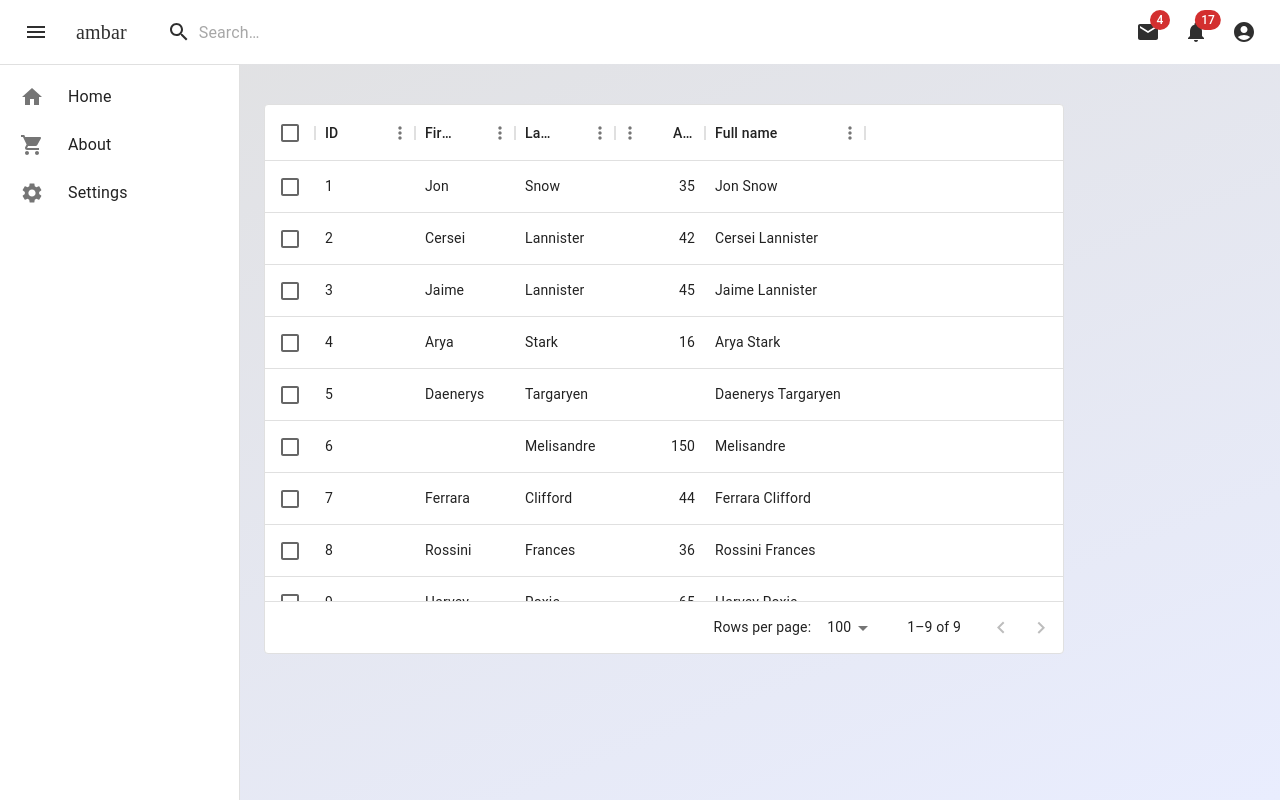
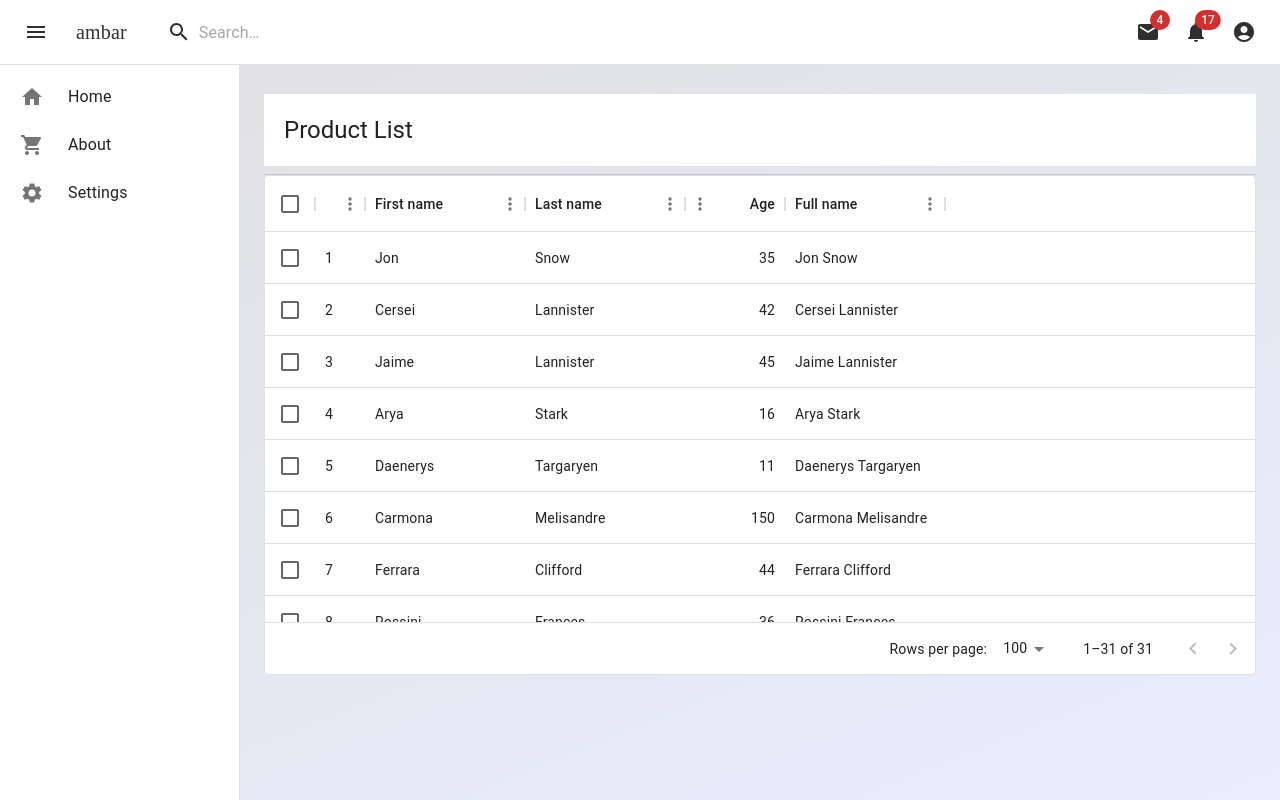
Before and after one commit to Skey16/front-project, a React (Create React App) app: page /products in a window 1280 px wide. Built offline with nearby package versions, Linux system fonts and the light colour scheme.

Commit message:
Second Commit

```diff
--- a/src/components/Sidenav.jsx
+++ b/src/components/Sidenav.jsx
@@ -151,7 +151,6 @@ export default function Sidenav() {
                 </ListItemButton>
               </ListItem>
         </List>
-
       </Drawer>
     </Box>
   );
--- a/src/pages/Products.jsx
+++ b/src/pages/Products.jsx
@@ -9,7 +9,7 @@ export default function Products() {
     <>
       <div className="bgcolor">
         <Navbar />
-        <Box height={80} />
+        <Box height={70} />
         <Box sx={{ display: "flex" }}>
           <Sidenav />
           <Box component="main" sx={{ flexGrow: 1, p: 3 }}>
--- a/src/pages/products/ProductList.jsx
+++ b/src/pages/products/ProductList.jsx
@@ -1,44 +1,79 @@
-import * as React from 'react';
-import Grid from "@mui/material/Grid";
-import { DataGrid } from '@mui/x-data-grid';
+import * as React from "react";
+import { DataGrid } from "@mui/x-data-grid";
+import Typography from "@mui/material/Typography";
+import Divider from "@mui/material/Divider";
 
 const columns = [
-  { field: 'id', headerName: 'ID', Width:40 },
-  { field: 'firstName', headerName: 'First name', maxWidth: 130 },
-  { field: 'lastName', headerName: 'Last name',maxWidth: 130 },
+  { field: "id", headerName: "ID", width: 40 },
+  { field: "firstName", headerName: "First name", width: 160 },
+  { field: "lastName", headerName: "Last name", width: 160 },
   {
-    field: 'age',
-    headerName: 'Age',
-    type: 'number',
-    width: 90,
+    field: "age",
+    headerName: "Age",
+    type: "number",
+    width: 100,
   },
   {
-    field: 'fullName',
-    headerName: 'Full name',
-    description: 'This column has a value getter and is not sortable.',
+    field: "fullName",
+    headerName: "Full name",
+    description: "This column has a value getter and is not sortable.",
     sortable: false,
     width: 160,
 
     valueGetter: (params) =>
-      `${params.row.firstName || ''} ${params.row.lastName || ''}`,
+      `${params.row.firstName || ""} ${params.row.lastName || ""}`,
   },
 ];
 
 const rows = [
-  { id: 1, lastName: 'Snow', firstName: 'Jon', age: 35 },
-  { id: 2, lastName: 'Lannister', firstName: 'Cersei', age: 42 },
-  { id: 3, lastName: 'Lannister', firstName: 'Jaime', age: 45 },
-  { id: 4, lastName: 'Stark', firstName: 'Arya', age: 16 },
-  { id: 5, lastName: 'Targaryen', firstName: 'Daenerys', age: null },
-  { id: 6, lastName: 'Melisandre', firstName: null, age: 150 },
-  { id: 7, lastName: 'Clifford', firstName: 'Ferrara', age: 44 },
-  { id: 8, lastName: 'Frances', firstName: 'Rossini', age: 36 },
-  { id: 9, lastName: 'Roxie', firstName: 'Harvey', age: 65 },
+  { id: 1, lastName: "Snow", firstName: "Jon", age: 35 },
+  { id: 2, lastName: "Lannister", firstName: "Cersei", age: 42 },
+  { id: 3, lastName: "Lannister", firstName: "Jaime", age: 45 },
+  { id: 4, lastName: "Stark", firstName: "Arya", age: 16 },
+  { id: 5, lastName: "Targaryen", firstName: "Daenerys", age: 11 },
+  { id: 6, lastName: "Melisandre", firstName: "Carmona", age: 150 },
+  { id: 7, lastName: "Clifford", firstName: "Ferrara", age: 44 },
+  { id: 8, lastName: "Frances", firstName: "Rossini", age: 36 },
+  { id: 9, lastName: "Roxie", firstName: "Harvey", age: 65 },
+  { id: 10, lastName: "Roxie", firstName: "Harvey", age: 65 },
+  { id: 11, lastName: "Roxie", firstName: "Harvey", age: 65 },
+  { id: 12, lastName: "Roxie", firstName: "Harvey", age: 65 },
+  { id: 13, lastName: "Roxie", firstName: "Harvey", age: 65 },
+  { id: 14, lastName: "Roxie", firstName: "Harvey", age: 65 },
+  { id: 15, lastName: "Roxie", firstName: "Harvey", age: 65 },
+  { id: 16, lastName: "Roxie", firstName: "Harvey", age: 65 },
+  { id: 17, lastName: "Roxie", firstName: "Harvey", age: 65 },
+  { id: 18, lastName: "Roxie", firstName: "Harvey", age: 65 },
+  { id: 19, lastName: "Roxie", firstName: "Harvey", age: 65 },
+  { id: 20, lastName: "Roxie", firstName: "Harvey", age: 65 },
+  { id: 21, lastName: "Roxie", firstName: "Harvey", age: 65 },
+  { id: 22, lastName: "Roxie", firstName: "Harvey", age: 65 },
+  { id: 23, lastName: "Roxie", firstName: "Harvey", age: 65 },
+  { id: 24, lastName: "Roxie", firstName: "Harvey", age: 65 },
+  { id: 25, lastName: "Roxie", firstName: "Harvey", age: 65 },
+  { id: 26, lastName: "Roxie", firstName: "Harvey", age: 65 },
+  { id: 27, lastName: "Roxie", firstName: "Harvey", age: 65 },
+  { id: 28, lastName: "Roxie", firstName: "Harvey", age: 65 },
+  { id: 29, lastName: "Roxie", firstName: "Harvey", age: 65 },
+  { id: 30, lastName: "Roxie", firstName: "Harvey", age: 65 },
+  { id: 31, lastName: "Roxie", firstName: "Harvey", age: 65 },
 ];
 
 export default function ProductList() {
   return (
-    <div style={{ height: 550, width: 800 }}>
+    /*  conts [rowsPerPage,setRowsPerPage]=React.useState(5); */
+
+    <div style={{ height: 500, width: "100%" }} >
+      <Typography
+        gutterBottom
+        variant="h5"
+        component="div"
+        sx={{ padding: "20px" }}
+        className="custom-datagrid"
+      >
+        Product List
+      </Typography>
+      <Divider/>
       <DataGrid
         rows={rows}
         columns={columns}
@@ -46,7 +81,6 @@ export default function ProductList() {
         rowsPerPageOptions={[5]}
         checkboxSelection
         className="custom-datagrid"
-
       />
     </div>
   );
```
